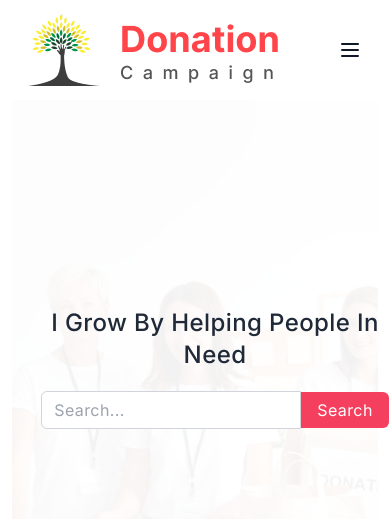
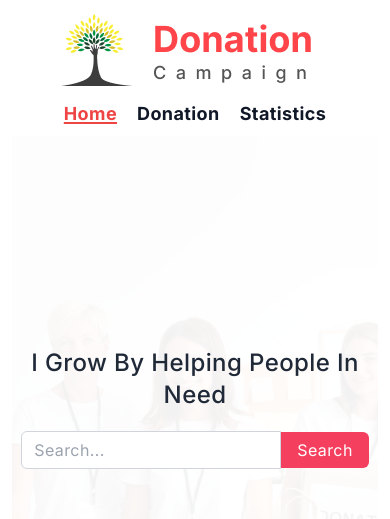
Before and after one commit to imranwebcraft/Donation-Campaign, a React (Vite) app: page / in a window 390 px wide. Shown: the top 519 px of the page. Built offline with nearby package versions, Linux system fonts and the light colour scheme.

Commit message:
Make sure navbar and banner are all device responsive

```diff
--- a/src/Components/Header/Banner.jsx
+++ b/src/Components/Header/Banner.jsx
@@ -4,7 +4,7 @@ const Banner = () => {
 	return (
 		<div className="w-full relative">
 			<div className="bg h-[70vh] w-full"></div>
-			<div className=" flex flex-col items-center absolute  left-[8%] md:left-[20%] top-[35%] lg:left-[30%]">
+			<div className="flex flex-col items-center justify-center relative -top-[380px]">
 				<h1 className="text-2xl md:text-3xl lg:text-5xl font-medium text-center">
 					I Grow By Helping People In Need
 				</h1>
--- a/src/Components/Header/Navbar.jsx
+++ b/src/Components/Header/Navbar.jsx
@@ -5,7 +5,7 @@ const Navbar = () => {
 	return (
 		<div className=" ">
 			<nav className=" max-w-7xl mx-auto py-2 px-4 text-white  lg:px-8 lg:py-4">
-				<div className="flex items-center text-gray-900">
+				<div className="flex gap-2 md:gap-0 flex-col md:flex-row items-center justify-between text-gray-900">
 					{/* Logo */}
 					<Link className="mr-4 block cursor-pointer py-1.5 font-sans text-base font-medium leading-relaxed text-inherit antialiased">
 						<img src={logo} alt="logo" />
@@ -13,7 +13,7 @@ const Navbar = () => {
 
 					{/* Route Navlink */}
 
-					<ul className="ml-auto mr-8 hidden items-center gap-6 lg:flex">
+					<ul className=" flex items-center gap-5">
 						<li className=" text-lg font-bold">
 							<NavLink
 								to="/"
@@ -57,27 +57,6 @@ const Navbar = () => {
 							</NavLink>
 						</li>
 					</ul>
-
-					<button
-						className="middle none relative ml-auto h-6 max-h-[40px] w-6 max-w-[40px] rounded-lg text-center font-sans text-xs font-medium uppercase text-blue-gray-500 transition-all hover:bg-transparent focus:bg-transparent active:bg-transparent disabled:pointer-events-none disabled:opacity-50 disabled:shadow-none lg:hidden"
-						data-collapse-target="sticky-navar"
-					>
-						<span className="absolute top-1/2 left-1/2 -translate-y-1/2 -translate-x-1/2 transform">
-							<svg
-								xmlns="http://www.w3.org/2000/svg"
-								className="h-6 w-6"
-								fill="none"
-								stroke="currentColor"
-								strokeWidth="2"
-							>
-								<path
-									strokeLinecap="round"
-									strokeLinejoin="round"
-									d="M4 6h16M4 12h16M4 18h16"
-								></path>
-							</svg>
-						</span>
-					</button>
 				</div>
 				<div
 					className="block h-0 w-full basis-full overflow-hidden text-blue-gray-900 transition-all duration-300 ease-in lg:hidden"
--- a/src/Components/Header/banner.css
+++ b/src/Components/Header/banner.css
@@ -6,3 +6,9 @@
 	position: relative;
 	opacity: 0.05;
 }
+
+/* .position {
+	position: absolute;
+	top: 30%;
+	transform: translate(35%, 50%);
+} */
--- a/src/Pages/DonationDetailsCard.jsx
+++ b/src/Pages/DonationDetailsCard.jsx
@@ -1,6 +1,4 @@
 const DonationDetailsCard = ({ donation }) => {
-	console.log(donation);
-
 	const { image, donate_ammount, description, title, color } = donation || {};
 	const { text_color } = color || {};
 
@@ -20,7 +18,7 @@ const DonationDetailsCard = ({ donation }) => {
 			<div className=" -mt-[62px]">
 				<button
 					style={textColorStyle}
-					className="inline-block ml-5 px-2 rounded-md py-3 text-center text-white"
+					className="inline-block ml-5 px-4 rounded-md py-3 text-center text-white"
 				>
 					Donate $ {donate_ammount}
 				</button>
```
